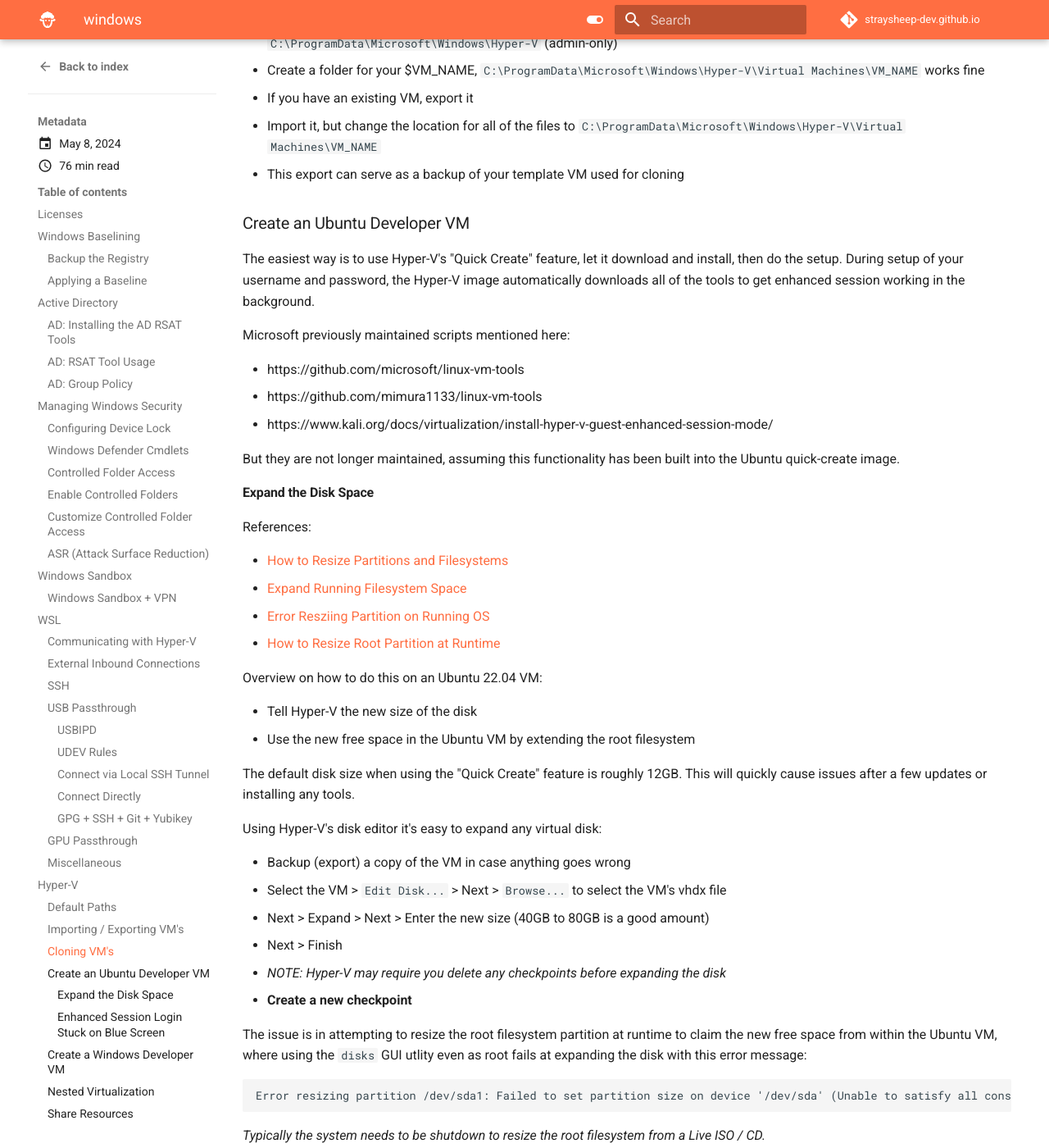
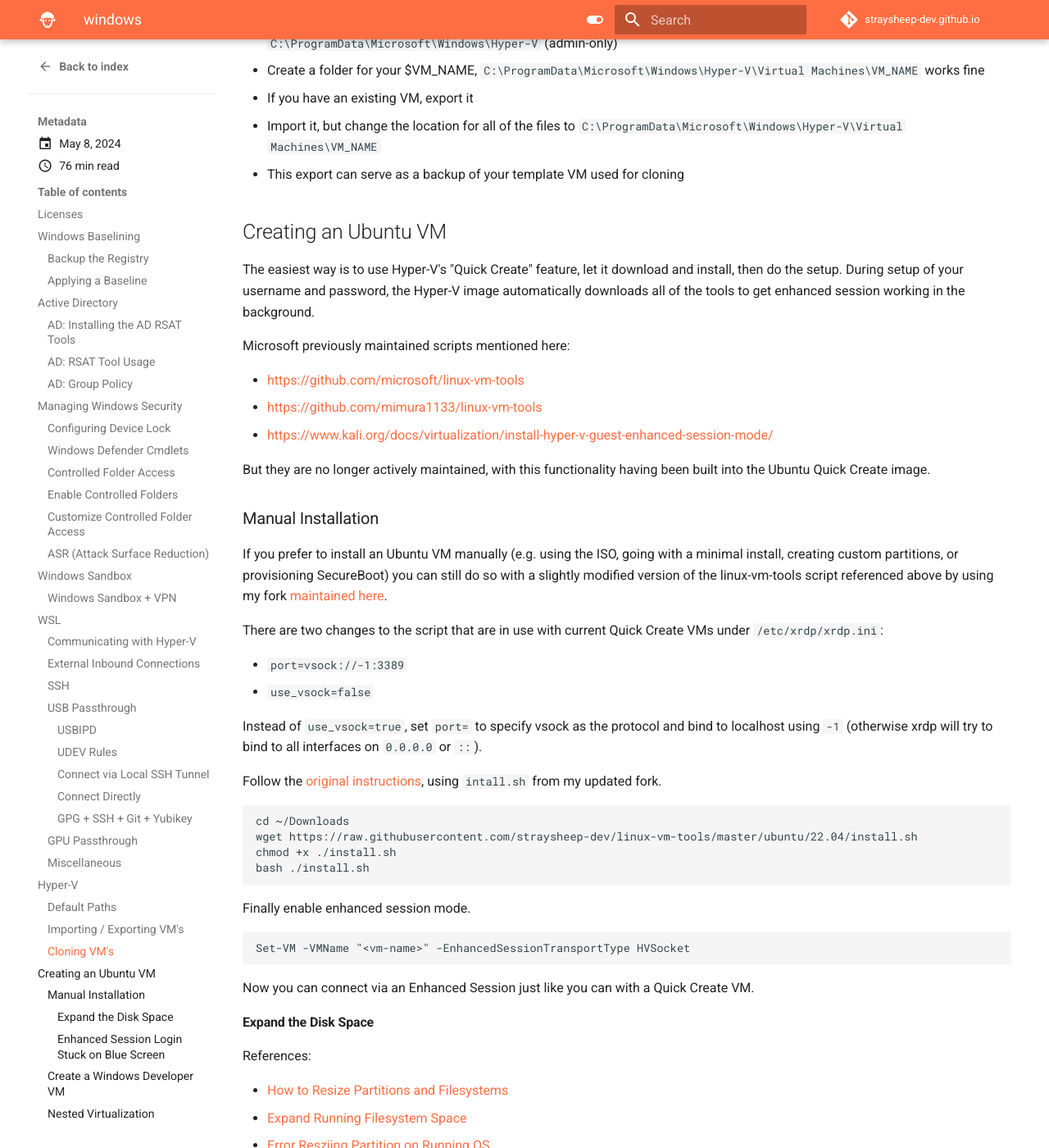
Before and after one commit to straysheep-dev/straysheep-dev.github.io, an MkDocs documentation site: the page built from docs/blog/posts/windows.md, in a window 1280 px wide and 1400 px high, scrolled down 20378 px. Shown: the whole window at 82% size. Built offline with MkDocs 1.6.1 and Material for MkDocs 9.7.7, drawn with Linux system fonts in a browser that asks for light colours; comment, search, counter and statistics services are not loaded; some of the changed text lies outside the part shown.

Commit message:
Update blog/posts/windows.md

````diff
--- a/docs/blog/posts/windows.md
+++ b/docs/blog/posts/windows.md
@@ -11,7 +11,7 @@
 
 # windows
 
-Various configuration settings and notes for Microsoft Windows operating systems.
+Various configuration settings and notes for Microsoft Windows operating systems. Updated on 2024/05/19.
 
 <!-- more -->
 
@@ -885,17 +885,46 @@
 - This export can serve as a backup of your template VM used for cloning
 
 
-### Create an Ubuntu Developer VM
+## Creating an Ubuntu VM
 
 The easiest way is to use Hyper-V's "Quick Create" feature, let it download and install, then do the setup. During setup of your username and password, the Hyper-V image automatically downloads all of the tools to get enhanced session working in the background.
 
 Microsoft previously maintained scripts mentioned here:
 
-- https://github.com/microsoft/linux-vm-tools
-- https://github.com/mimura1133/linux-vm-tools
-- https://www.kali.org/docs/virtualization/install-hyper-v-guest-enhanced-session-mode/
-
-But they are not longer maintained, assuming this functionality has been built into the Ubuntu quick-create image.
+- <https://github.com/microsoft/linux-vm-tools>
+- <https://github.com/mimura1133/linux-vm-tools>
+- <https://www.kali.org/docs/virtualization/install-hyper-v-guest-enhanced-session-mode/>
+
+But they are no longer actively maintained, with this functionality having been built into the Ubuntu Quick Create image.
+
+
+### Manual Installation
+
+If you prefer to install an Ubuntu VM manually (e.g. using the ISO, going with a minimal install, creating custom partitions, or provisioning SecureBoot) you can still do so with a slightly modified version of the linux-vm-tools script referenced above by using my fork [maintained here](https://github.com/straysheep-dev/linux-vm-tools/tree/master/ubuntu).
+
+There are two changes to the script that are in use with current Quick Create VMs under `/etc/xrdp/xrdp.ini`:
+
+- `port=vsock://-1:3389`
+- `use_vsock=false`
+
+Instead of `use_vsock=true`, set `port=` to specify vsock as the protocol and bind to localhost using `-1` (otherwise xrdp will try to bind to all interfaces on `0.0.0.0` or `::`).
+
+Follow the [original instructions](https://github.com/microsoft/linux-vm-tools/wiki/Onboarding:-Ubuntu#manual-config---ubuntu-1804), using `intall.sh` from my updated fork.
+
+```bash
+cd ~/Downloads
+wget https://raw.githubusercontent.com/straysheep-dev/linux-vm-tools/master/ubuntu/22.04/install.sh
+chmod +x ./install.sh
+bash ./install.sh
+```
+
+Finally enable enhanced session mode.
+
+```powershell
+Set-VM -VMName "<vm-name>" -EnhancedSessionTransportType HVSocket
+```
+
+Now you can connect via an Enhanced Session just like you can with a Quick Create VM.
 
 
 #### Expand the Disk Space
````
